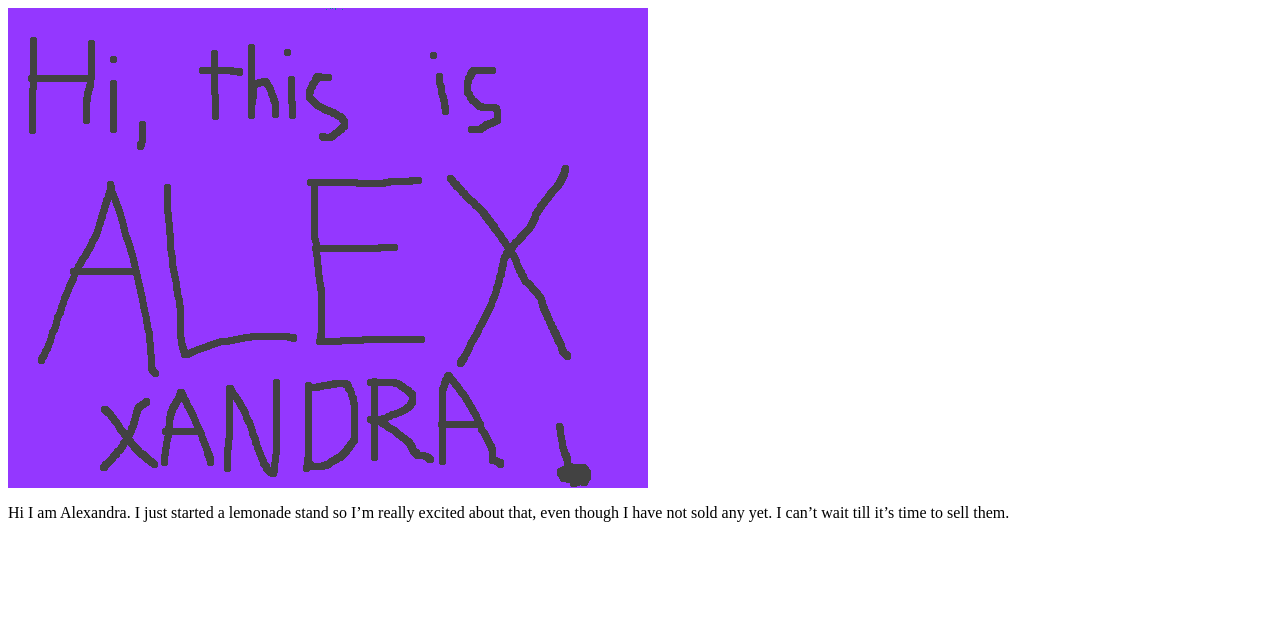
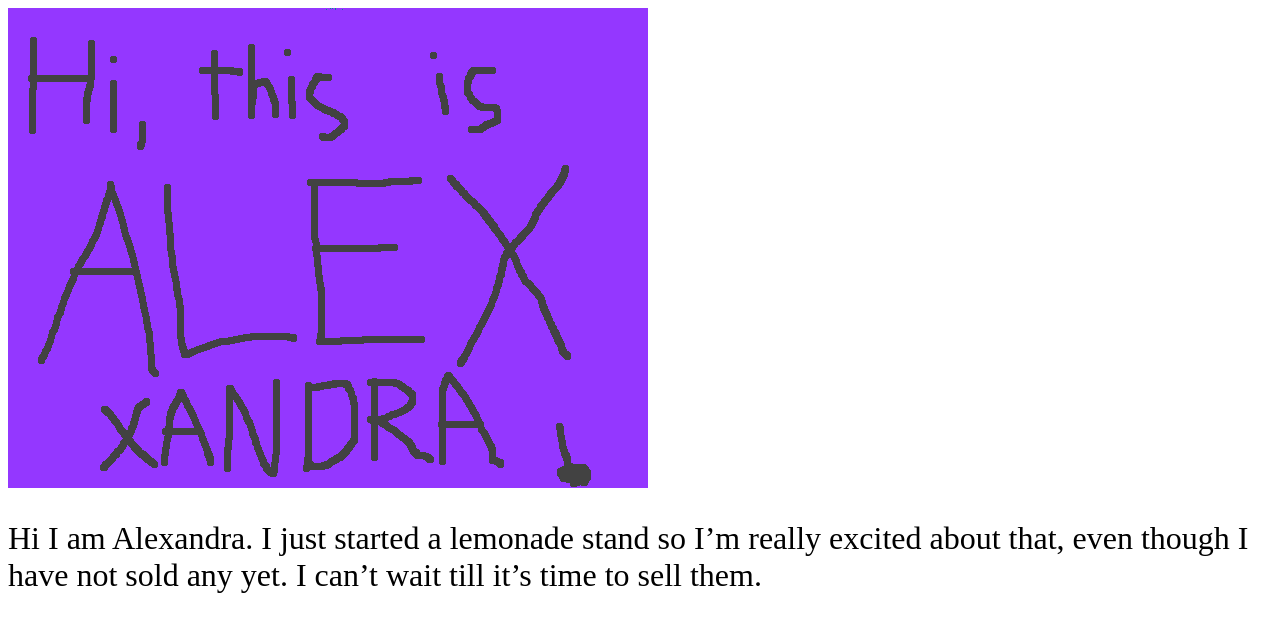
Before and after one commit to aduston/alexduston, a website: page site/index.html in a window 1280 px wide. Drawn offline with Linux system fonts and the light colour scheme.

Commit message:
small change to font

```diff
--- a/site/index.html
+++ b/site/index.html
@@ -1,7 +1,7 @@
 <html>
   <body>
     <img src="alexandra.png">
-    <p>
+    <p style="font-size: xx-large">
       Hi I am Alexandra. I just started a lemonade stand so I’m really excited about that, even though I have not sold any yet. I can’t wait till it’s time to sell them.
     </p>
   </body>
```
Also changed, not shown: 1 other file.
